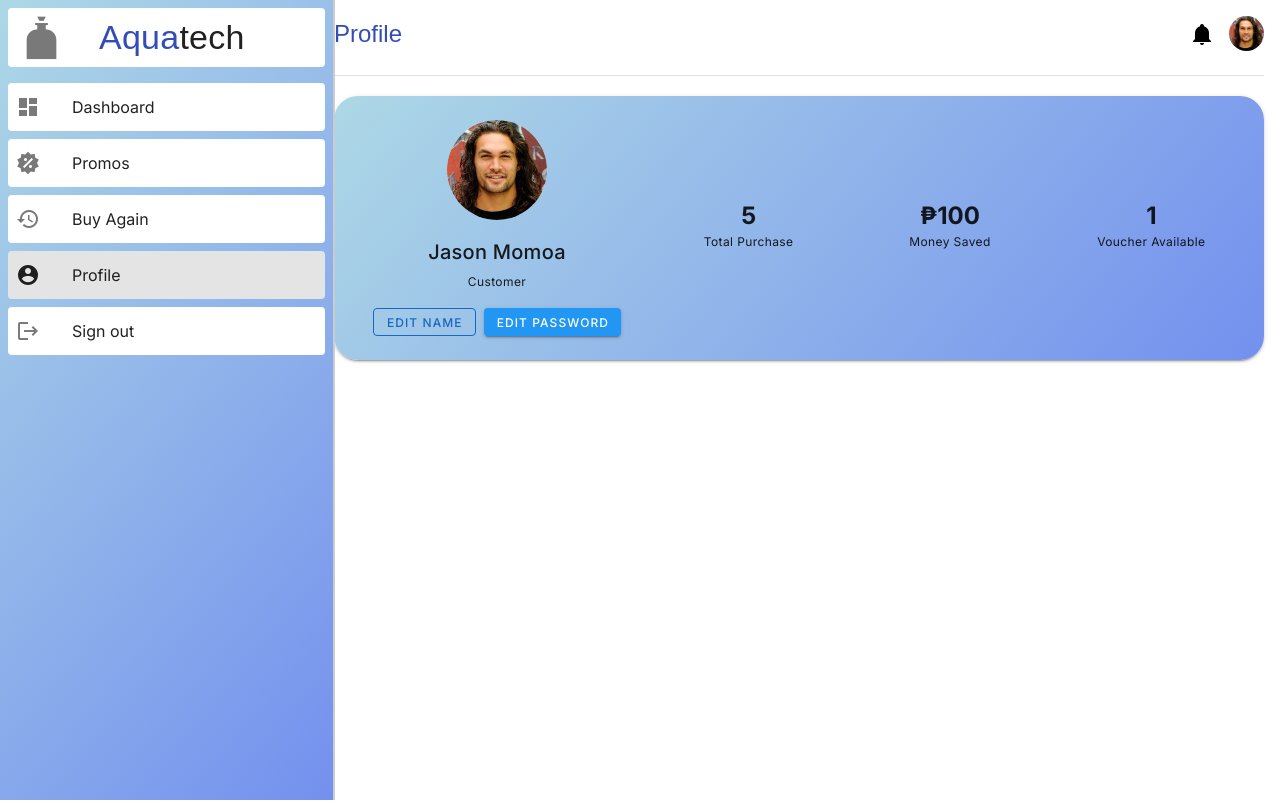
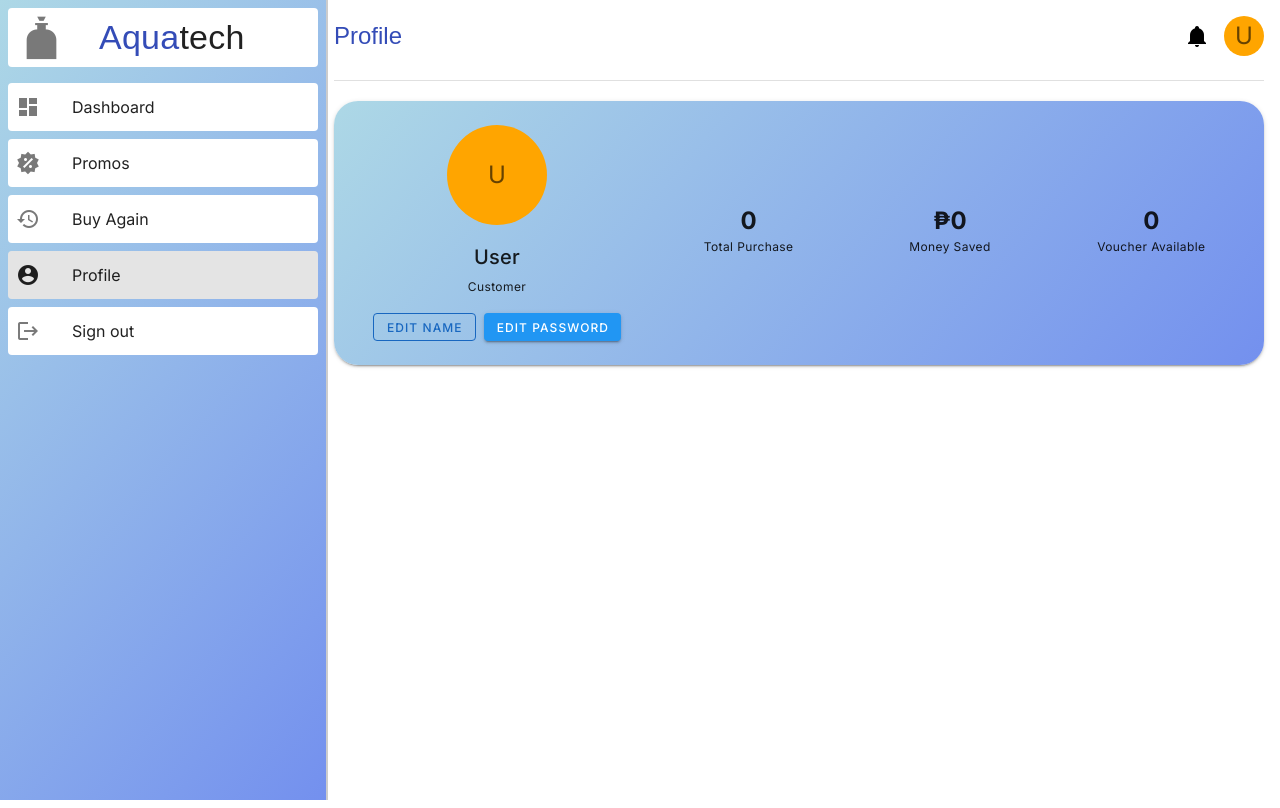
Before and after one commit to carltrillo/aquatech2, a Vue app: page /profile_dashboard in a window 1280 px wide. Built offline with nearby package versions, Linux system fonts and the light colour scheme; no server answers; a web font is replaced by a local one.

Commit message:
added retrieval of user metadata to display on profile

```diff
--- a/src/views/CustomerView.vue
+++ b/src/views/CustomerView.vue
@@ -1,12 +1,13 @@
 <script setup>
-import { ref, computed } from 'vue'
-import userpic from '@/assets/userpic.jpg'
+import { ref, computed, onMounted } from 'vue'
+import { supabase } from '@/utils/supabase.js'
 import onegallon from '@/assets/onegallon.jpg'
 import twogallons from '@/assets/twogallons.jpg'
 import threegallons from '@/assets/threegallons.jpg'
 import fourgallons from '@/assets/fourgallons.jpg'
 
 const confirm = ref('')
+
 const dialog = ref(false)
 const dialog1 = ref(false)
 const dialog2 = ref(false)
@@ -17,6 +18,7 @@ const dialog6 = ref(false)
 
 const location = ref('')
 const quantity = ref(1)
+
 const showSidebar = ref(false)
 
 const pricePerGallon = 15
@@ -48,6 +50,31 @@ function placeOrder() {
 function openDialog(product) {
   selectedProduct.value = product
 }
+
+const fullName = ref('User')
+const avatarUrl = ref(null)
+
+const initials = computed(() => {
+  return fullName.value
+    .split(' ')
+    .map((n) => n[0])
+    .join('')
+    .toUpperCase()
+})
+
+onMounted(async () => {
+  const {
+    data: { user },
+    error,
+  } = await supabase.auth.getUser()
+  if (user && user.user_metadata) {
+    fullName.value = user.user_metadata.full_name || 'User'
+    avatarUrl.value = user.user_metadata.avatar_url || null
+  }
+  if (error) {
+    console.log(error)
+  }
+})
 </script>
 
 <template>
@@ -56,7 +83,7 @@ function openDialog(product) {
       <v-container class="fill-height d-flex justify-center align-center pa-4" fluid>
         <v-row class="justify-center align-start" style="min-height: 100vh">
           <v-col v-show="showSidebar || $vuetify.display.lgAndUp">
-            <v-list style="max-width: 335px" class="sidebar-border sidebar-bg" nav dense fluid>
+            <v-list style="max-width: 328px" class="sidebar-border sidebar-bg" nav dense fluid>
               <v-list-item
                 style="background-color: white"
                 prepend-icon="mdi-bottle-tonic"
@@ -130,12 +157,14 @@ function openDialog(product) {
                   >
                     <v-icon @click="dialog6 = true">mdi-bell</v-icon>
                   </v-badge>
+
                   <v-icon v-else @click="dialog6 = true">mdi-bell</v-icon>
 
                   <router-link to="/profile_dashboard">
-                    <v-avatar size="35">
+                    <v-avatar size="40" style="background-color: orange">
+                      <template v-if="avatarUrl">
                         <img
-                        :src="userpic"
+                          :src="avatarUrl"
                           alt="User"
                           style="
                             object-fit: cover;
@@ -144,6 +173,10 @@ function openDialog(product) {
                             height: 100%;
                           "
                         />
+                      </template>
+                      <template v-else>
+                        <span class="text-h5">{{ initials }}</span>
+                      </template>
                     </v-avatar>
                   </router-link>
                 </div>
--- a/src/views/HistoryView.vue
+++ b/src/views/HistoryView.vue
@@ -1,6 +1,6 @@
 <script setup>
-import { ref } from 'vue'
-import userpic from '@/assets/userpic.jpg'
+import { ref, onMounted, computed } from 'vue'
+import { supabase } from '@/utils/supabase'
 import twogallons from '@/assets/twogallons.jpg'
 import fivegallons from '@/assets/fivegallons.jpg'
 
@@ -13,6 +13,7 @@ const dialog3 = ref(false)
 const location = ref('')
 const quantity = ref(1)
 const pricePerGallon = 15
+
 const showSidebar = ref(false)
 
 const notifications = ref([]) // <-- NEW: store order notifications
@@ -38,6 +39,31 @@ function placeOrder() {
 function openDialog(product) {
   selectedProduct.value = product
 }
+
+const fullName = ref('User')
+const avatarUrl = ref(null)
+
+const initials = computed(() => {
+  return fullName.value
+    .split(' ')
+    .map((n) => n[0])
+    .join('')
+    .toUpperCase()
+})
+
+onMounted(async () => {
+  const {
+    data: { user },
+    error,
+  } = await supabase.auth.getUser()
+  if (user && user.user_metadata) {
+    fullName.value = user.user_metadata.full_name || 'User'
+    avatarUrl.value = user.user_metadata.avatar_url || null
+  }
+  if (error) {
+    console.log(error)
+  }
+})
 </script>
 
 <template>
@@ -46,7 +72,7 @@ function openDialog(product) {
       <v-container class="fill-height d-flex justify-center align-center pa-4" fluid>
         <v-row class="justify-center align-start" style="min-height: 100vh">
           <v-col v-show="showSidebar || $vuetify.display.lgAndUp">
-            <v-list style="max-width: 335px" class="sidebar-border sidebar-bg" nav dense fluid>
+            <v-list style="max-width: 328px" class="sidebar-border sidebar-bg" nav dense fluid>
               <v-list-item
                 style="background-color: white"
                 prepend-icon="mdi-bottle-tonic"
@@ -122,9 +148,10 @@ function openDialog(product) {
                   </v-badge>
                   <v-icon v-else @click="dialog3 = true">mdi-bell</v-icon>
                   <router-link to="/profile_dashboard">
-                    <v-avatar size="35">
+                    <v-avatar size="40" style="background-color: orange">
+                      <template v-if="avatarUrl">
                         <img
-                        :src="userpic"
+                          :src="avatarUrl"
                           alt="User"
                           style="
                             object-fit: cover;
@@ -133,6 +160,10 @@ function openDialog(product) {
                             height: 100%;
                           "
                         />
+                      </template>
+                      <template v-else>
+                        <span class="text-h5">{{ initials }}</span>
+                      </template>
                     </v-avatar>
                   </router-link>
                 </div>
--- a/src/views/ProfileView.vue
+++ b/src/views/ProfileView.vue
@@ -1,15 +1,40 @@
 <script setup>
-import { ref } from 'vue'
-import userpic from '@/assets/userpic.jpg'
+import { ref, computed, onMounted } from 'vue'
+import { supabase } from '@/utils/supabase.js' // adjust this path if needed
 
-const confirm = ref('')
 const dialog = ref(false)
 const dialog1 = ref(false)
 const dialog2 = ref(false)
 
 const name = ref('')
 const pass = ref('')
+const confirm = ref('')
 const showSidebar = ref(false)
+
+const fullName = ref('User')
+const avatarUrl = ref(null)
+
+const initials = computed(() => {
+  return fullName.value
+    .split(' ')
+    .map((n) => n[0])
+    .join('')
+    .toUpperCase()
+})
+
+onMounted(async () => {
+  const {
+    data: { user },
+    error,
+  } = await supabase.auth.getUser()
+  if (user && user.user_metadata) {
+    fullName.value = user.user_metadata.full_name || 'User'
+    avatarUrl.value = user.user_metadata.avatar_url || null
+  }
+  if (error) {
+    console.log(error)
+  }
+})
 
 function changeName() {
   alert(`Name change success!`)
@@ -25,10 +50,9 @@ async function uploadAvatar(event) {
   const file = event.target.files[0]
   if (!file) return
 
-  // if you want just local preview:
   const reader = new FileReader()
   reader.onload = () => {
-    userpic.value = reader.result
+    avatarUrl.value = reader.result
   }
   reader.readAsDataURL(file)
 }
@@ -41,7 +65,7 @@ async function uploadAvatar(event) {
         <v-row class="justify-center align-start" style="min-height: 100vh">
           <!-- Sidebar (unchanged) -->
           <v-col v-show="showSidebar || $vuetify.display.lgAndUp">
-            <v-list style="max-width: 335px" class="sidebar-border sidebar-bg" nav dense fluid>
+            <v-list style="max-width: 328px" class="sidebar-border sidebar-bg" nav dense fluid>
               <v-list-item
                 style="background-color: white"
                 prepend-icon="mdi-bottle-tonic"
@@ -111,9 +135,10 @@ async function uploadAvatar(event) {
                 <div class="d-flex align-center gap-2">
                   <v-icon>mdi-bell</v-icon>
                   <router-link to="/profile_dashboard">
-                    <v-avatar size="35">
+                    <v-avatar size="40" style="background-color: orange">
+                      <template v-if="avatarUrl">
                         <img
-                        :src="userpic"
+                          :src="avatarUrl"
                           alt="User"
                           style="
                             object-fit: cover;
@@ -122,6 +147,10 @@ async function uploadAvatar(event) {
                             height: 100%;
                           "
                         />
+                      </template>
+                      <template v-else>
+                        <span class="text-h5">{{ initials }}</span>
+                      </template>
                     </v-avatar>
                   </router-link>
                 </div>
@@ -140,9 +169,10 @@ async function uploadAvatar(event) {
                       @change="uploadAvatar"
                       style="display: none"
                     />
-                    <v-avatar size="100" class="mb-4">
+                    <v-avatar size="100" class="mb-4" style="background-color: orange">
+                      <template v-if="avatarUrl">
                         <img
-                        :src="userpic"
+                          :src="avatarUrl"
                           alt="Profile Picture"
                           style="
                             object-fit: cover;
@@ -151,9 +181,13 @@ async function uploadAvatar(event) {
                             height: 100%;
                           "
                         />
+                      </template>
+                      <template v-else>
+                        <span class="text-h5">{{ initials }}</span>
+                      </template>
                     </v-avatar>
                   </label>
-                  <h3 class="text-h6 mb-1">Jason Momoa</h3>
+                  <h3 class="text-h6 mb-1">{{ fullName }}</h3>
                   <p class="text-caption mb-4">Customer</p>
 
                   <div class="d-flex justify-center mt-4 gap-2">
@@ -170,15 +204,15 @@ async function uploadAvatar(event) {
                 <v-col cols="12" md="8">
                   <v-row>
                     <v-col cols="4" class="text-center mt-10">
-                      <h4 class="text-h5 font-weight-bold d-flex justify-center mt-10">5</h4>
+                      <h4 class="text-h5 font-weight-bold d-flex justify-center mt-10">0</h4>
                       <p class="text-caption d-flex justify-center">Total Purchase</p>
                     </v-col>
                     <v-col cols="4" class="text-center mt-10">
-                      <h4 class="text-h5 font-weight-bold d-flex justify-center mt-10">₱100</h4>
+                      <h4 class="text-h5 font-weight-bold d-flex justify-center mt-10">₱0</h4>
                       <p class="text-caption d-flex justify-center">Money Saved</p>
                     </v-col>
                     <v-col cols="4" class="text-center mt-10">
-                      <h4 class="text-h5 font-weight-bold d-flex justify-center mt-10">1</h4>
+                      <h4 class="text-h5 font-weight-bold d-flex justify-center mt-10">0</h4>
                       <p class="text-caption d-flex justify-center">Voucher Available</p>
                     </v-col>
                   </v-row>
--- a/src/views/PromoView.vue
+++ b/src/views/PromoView.vue
@@ -1,6 +1,6 @@
 <script setup>
-import { ref } from 'vue'
-import userpic from '@/assets/userpic.jpg'
+import { ref, onMounted, computed } from 'vue'
+import { supabase } from '@/utils/supabase.js'
 import twogallons from '@/assets/twogallons.jpg'
 import threegallons from '@/assets/threegallons.jpg'
 import fourgallons from '@/assets/fourgallons.jpg'
@@ -44,6 +44,31 @@ function placeOrder() {
 function openDialog(product) {
   selectedProduct.value = product
 }
+
+const fullName = ref('User')
+const avatarUrl = ref(null)
+
+const initials = computed(() => {
+  return fullName.value
+    .split(' ')
+    .map((n) => n[0])
+    .join('')
+    .toUpperCase()
+})
+
+onMounted(async () => {
+  const {
+    data: { user },
+    error,
+  } = await supabase.auth.getUser()
+  if (user && user.user_metadata) {
+    fullName.value = user.user_metadata.full_name || 'User'
+    avatarUrl.value = user.user_metadata.avatar_url || null
+  }
+  if (error) {
+    console.log(error)
+  }
+})
 </script>
 
 <template>
@@ -52,7 +77,7 @@ function openDialog(product) {
       <v-container class="fill-height d-flex justify-center align-center pa-4" fluid>
         <v-row class="justify-center align-start" style="min-height: 100vh">
           <v-col v-show="showSidebar || $vuetify.display.lgAndUp">
-            <v-list style="max-width: 335px" class="sidebar-border sidebar-bg" nav dense fluid>
+            <v-list style="max-width: 328px" class="sidebar-border sidebar-bg" nav dense fluid>
               <v-list-item
                 style="background-color: white"
                 prepend-icon="mdi-bottle-tonic"
@@ -129,9 +154,10 @@ function openDialog(product) {
                   <v-icon v-else @click="dialog5 = true">mdi-bell</v-icon>
 
                   <router-link to="/profile_dashboard">
-                    <v-avatar size="35">
+                    <v-avatar size="40" style="background-color: orange">
+                      <template v-if="avatarUrl">
                         <img
-                        :src="userpic"
+                          :src="avatarUrl"
                           alt="User"
                           style="
                             object-fit: cover;
@@ -140,6 +166,10 @@ function openDialog(product) {
                             height: 100%;
                           "
                         />
+                      </template>
+                      <template v-else>
+                        <span class="text-h5">{{ initials }}</span>
+                      </template>
                     </v-avatar>
                   </router-link>
                 </div>
```
Lines whose indentation alone changed are shown as unchanged.
